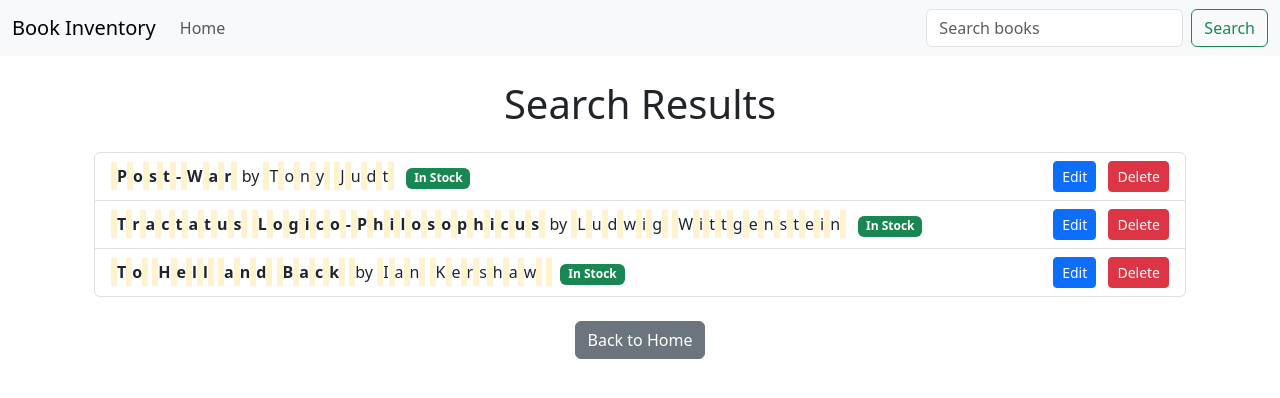
After one commit to NersesArslan/book-inventory-app, a Flask app: page /search in a window 1280 px wide. The commit adds this page. Shown: the top 398 px of the page. Run offline with Flask 3, Linux system fonts and the light colour scheme; some libraries are stand-ins or nearby versions.

Commit message:
added search functionality, consider adding search for genres too

```diff
--- a/app.py
+++ b/app.py
@@ -117,5 +117,13 @@ def add_book():
     return redirect(url_for('index'))
 
 
+@app.route('/search', methods=['GET'])
+def search():
+    query = request.args.get('q', '')
+    books = Book.query.filter(Book.title.ilike(
+        f'%{query}%') | Book.author.ilike(f'%{query}%')).all()
+    return render_template('search_results.html', books=books, query=query)
+
+
 if __name__ == '__main__':
     app.run(debug=True)
--- a/templates/includes/_navbar.html
+++ b/templates/includes/_navbar.html
@@ -19,5 +19,15 @@
         </li>
       </ul>
     </div>
+    <form class="d-flex" method="GET" action="{{ url_for('search') }}">
+      <input
+        class="form-control me-2"
+        type="search"
+        name="q"
+        placeholder="Search books"
+        aria-label="Search"
+      />
+      <button class="btn btn-outline-success" type="submit">Search</button>
+    </form>
   </div>
 </nav>
--- /dev/null
+++ b/templates/search_results.html
@@ -0,0 +1,60 @@
+{% extends 'layout.html' %} {% block body %}
+<div class="container my-4">
+  <h1 class="text-center mb-4">Search Results</h1>
+
+  {% if books %}
+  <!-- Books Found -->
+  <ul class="list-group">
+    {% for book in books %}
+    <li
+      class="list-group-item d-flex justify-content-between align-items-center"
+    >
+      <div>
+        <!-- Highlight the search query in the title and author -->
+        <strong>
+          {{ book.title | replace(query, '<mark>' + query + '</mark>') | safe }}
+        </strong>
+        by {{ book.author | replace(query, '<mark>' + query + '</mark>') | safe
+        }}
+        <span
+          class="badge {% if book.stock > 0 %}bg-success{% else %}bg-danger{% endif %} ms-2"
+        >
+          {% if book.stock > 0 %}In Stock{% else %}Out of Stock{% endif %}
+        </span>
+      </div>
+      <div>
+        <a
+          href="{{ url_for('edit_book', book_id=book.id) }}"
+          class="btn btn-sm btn-primary me-2"
+        >
+          Edit
+        </a>
+        <form
+          action="{{ url_for('delete_book', book_id=book.id) }}"
+          method="POST"
+          style="display: inline"
+        >
+          <button
+            type="submit"
+            class="btn btn-sm btn-danger"
+            onclick="return confirm('Are you sure you want to delete this book?');"
+          >
+            Delete
+          </button>
+        </form>
+      </div>
+    </li>
+    {% endfor %}
+  </ul>
+  {% else %}
+  <!-- No Results Found -->
+  <div class="alert alert-warning text-center" role="alert">
+    No books found for your search query: <strong>{{ query }}</strong>.
+  </div>
+  {% endif %}
+
+  <div class="mt-4 text-center">
+    <a href="{{ url_for('index') }}" class="btn btn-secondary">Back to Home</a>
+  </div>
+</div>
+{% endblock %}
```
Also changed, not shown: instance/app.db.
